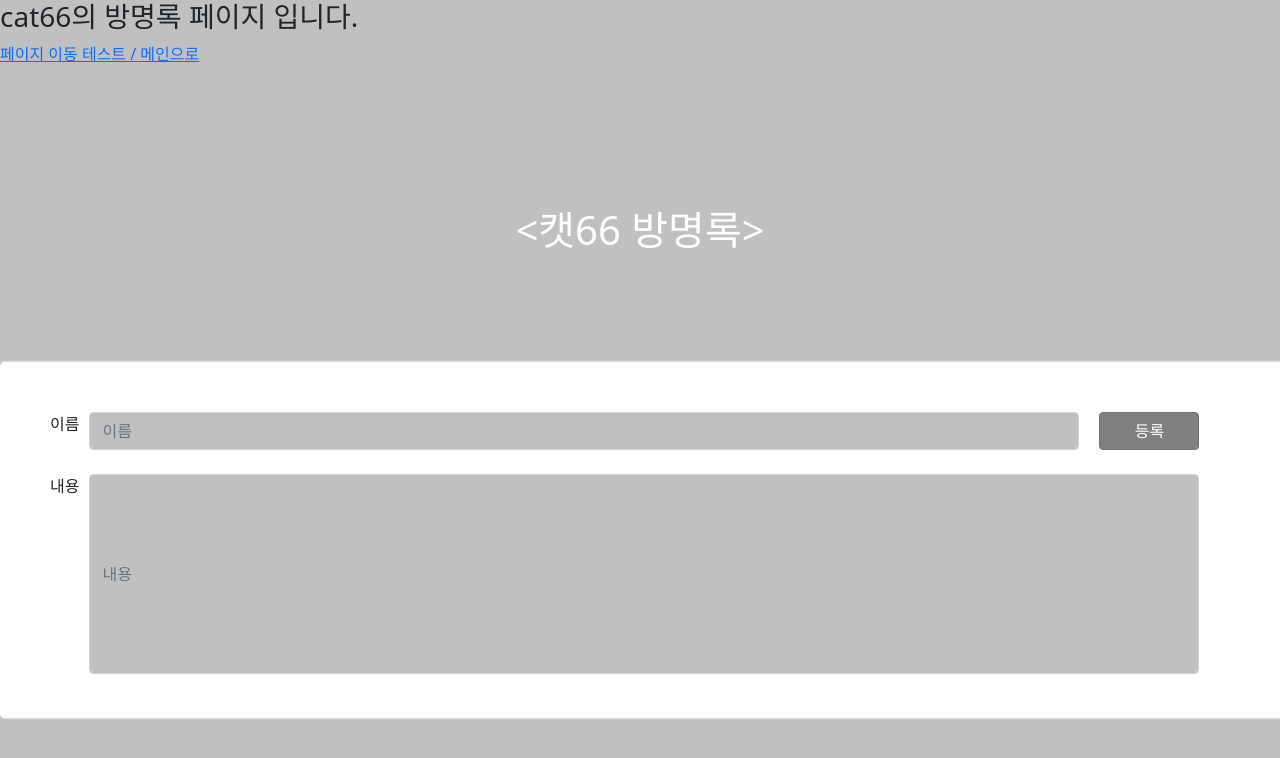
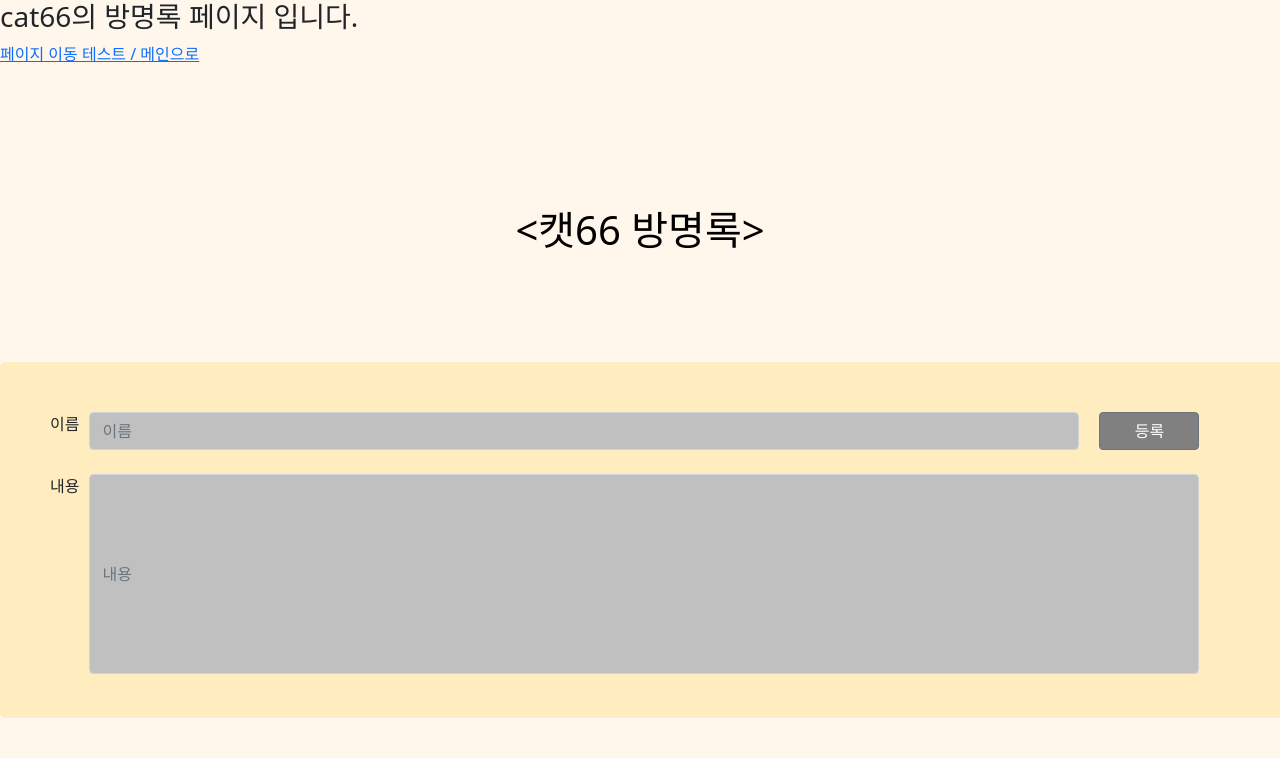
Before and after one commit to jhgit95/Cat66, a plain HTML site: page guestbook.html in a window 1280 px wide. Shown: the top 758 px of the page. Drawn offline with nearby package versions, Linux system fonts and the light colour scheme; no server answers.

Commit message:
[STYLE]guestbook.html css : detail.html과 같은 색감으로 변경(주호)

```diff
--- a/guestbook.html
+++ b/guestbook.html
@@ -17,7 +17,7 @@
     <style>
       /*배경색을 회색으로 바꿔줌*/
       body {
-        background-color: #c0c0c0;
+        background-color: rgb(255, 247, 236);
       }
 
       .mytitle {
@@ -29,14 +29,14 @@
         /* 위에 임의로 여백을 80 정도 둠*/
         padding-top: 80px;
 
-        color: white;
+        color: black;
       }
 
       /* 플로팅 배경색은 흰색 , margin으로 정중앙으로 오게 만들었고
               padding으로 여백 다 50씩 밑부분만 20 , 모서리를 흰색 으로 만들었고 5px 살짝 둥글게 만듬
           */
       .floatingbox {
-        background-color: white;
+        background-color: rgb(255, 237, 191);
         width: 1350px;
 
         margin: 100px auto 0px auto;
@@ -145,6 +145,9 @@
       .flex4 {
         margin-top: 10px;
         display: flex;
+      }
+      .card-body {
+        background-color: #dcdcdc;
       }
     </style>
 
```
